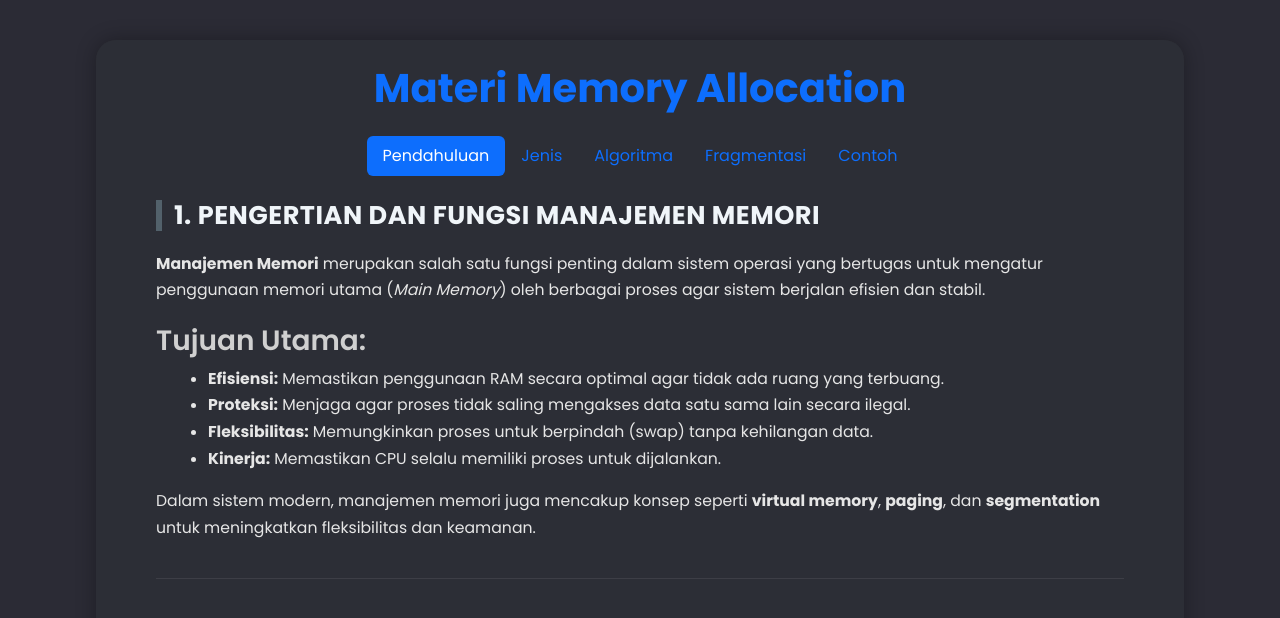
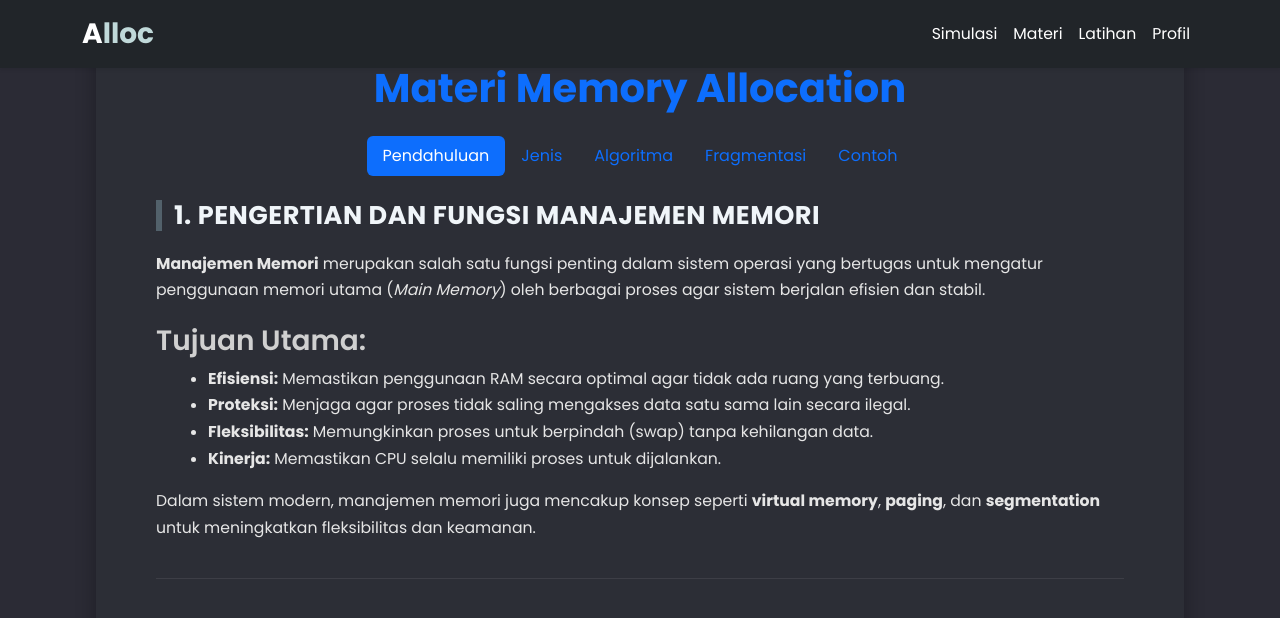
Before and after one commit to fariezzz/alloc, a website: page public/materi.html in a window 1280 px wide. Drawn offline with nearby package versions, Linux system fonts and the light colour scheme.

Commit message:
Update materi.html
a

```diff
--- a/public/materi.html
+++ b/public/materi.html
@@ -240,7 +240,7 @@
   </main>
 
   <script src="https://cdn.jsdelivr.net/npm/bootstrap@5.3.8/dist/js/bootstrap.bundle.min.js"></script>
-  <script src="../assets/js/template.js"></script>
+  <script src="js/template.js"></script>
   <script src="js/materi.js"></script>
 </body>
 </html>
```
